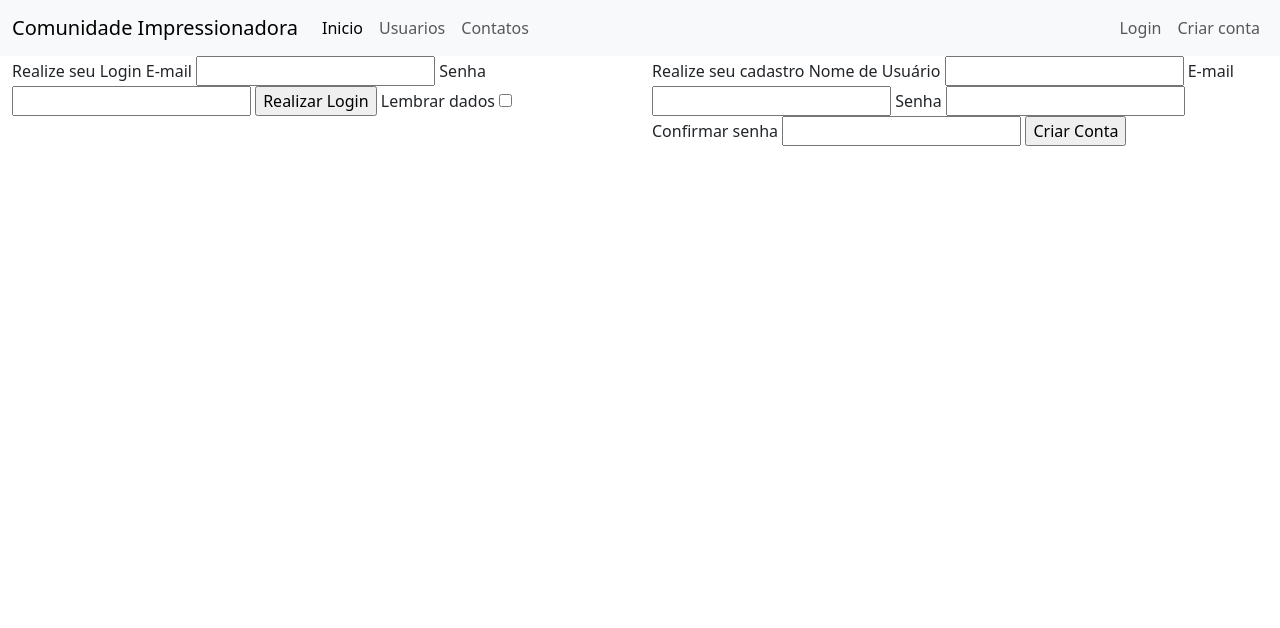
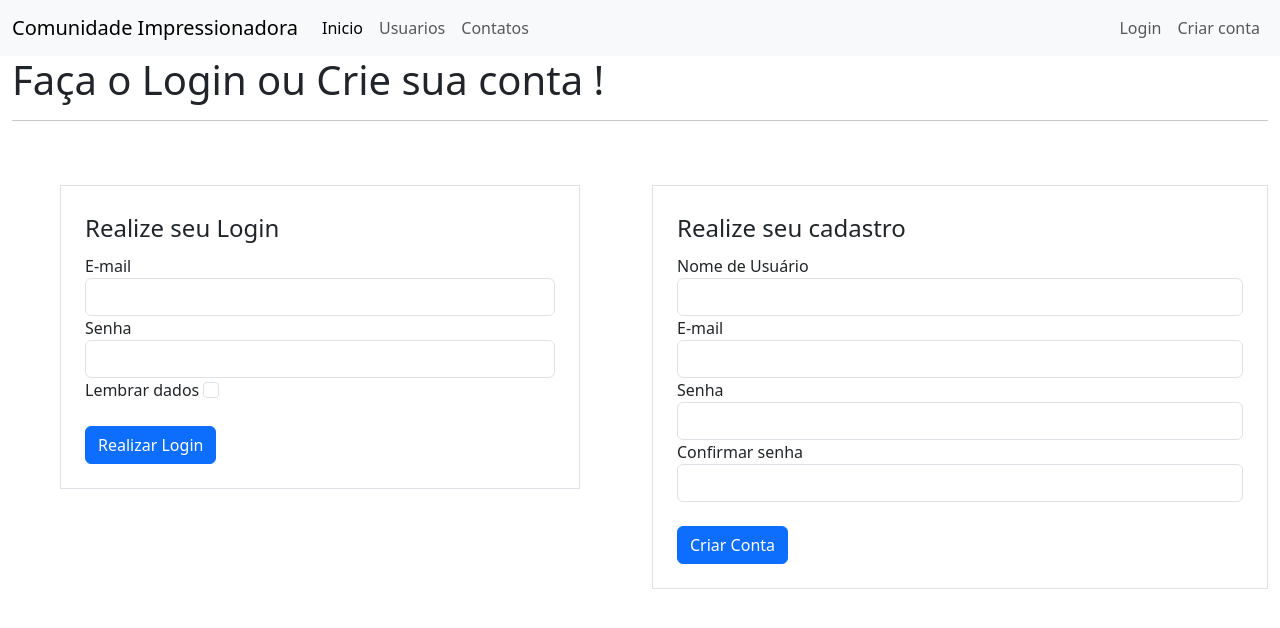
Before and after one commit to WederBorges/Projeto_comunidade, a Flask app: page /login in a window 1280 px wide. Shown: the top 628 px of the page. Run offline with Flask 3, Linux system fonts and the light colour scheme.

Commit message:
Interface Login em construção

```diff
--- a/templates/login.html
+++ b/templates/login.html
@@ -3,29 +3,51 @@
 {% block body %}
 
 <div class="container-fluid">
+  <h1>Faça o Login ou Crie sua conta !</h1>
+  <hr>
   <div class="row">
   <div class="col">
-    Realize seu Login
-    {{ form_login.email_login.label }}
-    {{ form_login.email_login }}
-    {{ form_login.senha_login.label }}
-    {{ form_login.senha_login }}
-    {{ form_login.botao_submit_login }}
-    {{ form_login.lembrar_dados.label }}
-    {{ form_login.lembrar_dados }}
+    <form method="POST" action="" class="border p-4 m-5" >
+      <legend>Realize seu Login</legend>
+      <fieldset>
+        <div class="form-group">
+          {{ form_login.email_login.label(class='form-control-label') }}
+          {{ form_login.email_login(class='form-control') }}
+        </div>
+        <div class="form-group">
+          {{ form_login.senha_login.label(class='form-control-label') }}
+          {{ form_login.senha_login(class='form-control')  }}
+        </div>
+      {{ form_login.lembrar_dados.label(class='form-check-label') }}
+      {{ form_login.lembrar_dados(class='form-check-input') }}
+      </fieldset>
+      {{ form_login.botao_submit_login(class="btn btn-primary mt-4") }}
+    </form>
   </div>
+
   <div class="col">
-    Realize seu cadastro
-    {{ form_criar_conta.user_name.label }}
-    {{ form_criar_conta.user_name }}
-    {{ form_criar_conta.email_cadastro.label }}
-    {{ form_criar_conta.email_cadastro }}
-    {{ form_criar_conta.senha_cadastro.label }}
-    {{ form_criar_conta.senha_cadastro }}
-    {{ form_criar_conta.confirmar_senha.label }}
-    {{ form_criar_conta.confirmar_senha }}
-    {{ form_criar_conta.botao_submit_criar_conta }}
-
+    <form method="POST" action="", class="border p-4 mt-5">
+    <legend>Realize seu cadastro</legend>
+    <fieldset>
+        <div class="form-group">
+          {{ form_criar_conta.user_name.label(class='form-control-label') }}
+          {{ form_criar_conta.user_name(class='form-control') }}
+        </div>
+        <div class="form-group">
+          {{ form_criar_conta.email_cadastro.label(class='form-control-label') }}
+          {{ form_criar_conta.email_cadastro(class='form-control') }}
+        </div>
+        <div class="form-group">
+          {{ form_criar_conta.senha_cadastro.label(class='form-control-label') }}
+          {{ form_criar_conta.senha_cadastro(class='form-control') }}
+        </div>
+        <div class="form-group">
+          {{ form_criar_conta.confirmar_senha.label(class='form-control-label') }}
+          {{ form_criar_conta.confirmar_senha(class='form-control') }}
+        </div>
+      </fieldset>
+      {{ form_criar_conta.botao_submit_criar_conta(class="btn btn-primary mt-4") }}
+    </form>
   </div>
   </div>
 </div>
--- a/templates/nav_bar.html
+++ b/templates/nav_bar.html
@@ -4,10 +4,10 @@
     <div class="collapse navbar-collapse" id="navbarSupportedContent">
       <ul class="navbar-nav me-auto mb-2 mb-lg-0">
         <li class="nav-item">
-          <a class="nav-link active" aria-current="page" href="{{ url_for('home') }}">Inicio</a>
+          <a class="nav-link active" aria-current="page" href="{{ url_for ('home') }}">Inicio</a>
         </li>
         <li class="nav-item">
-          <a class="nav-link" href="{{ url_for('users') }}">Usuarios</a>
+          <a class="nav-link" href="{{ url_for ('users') }}">Usuarios</a>
         </li>
         <li class="nav-item">
           <a class="nav-link" href="{{ url_for ('contato') }}">Contatos</a>
```
